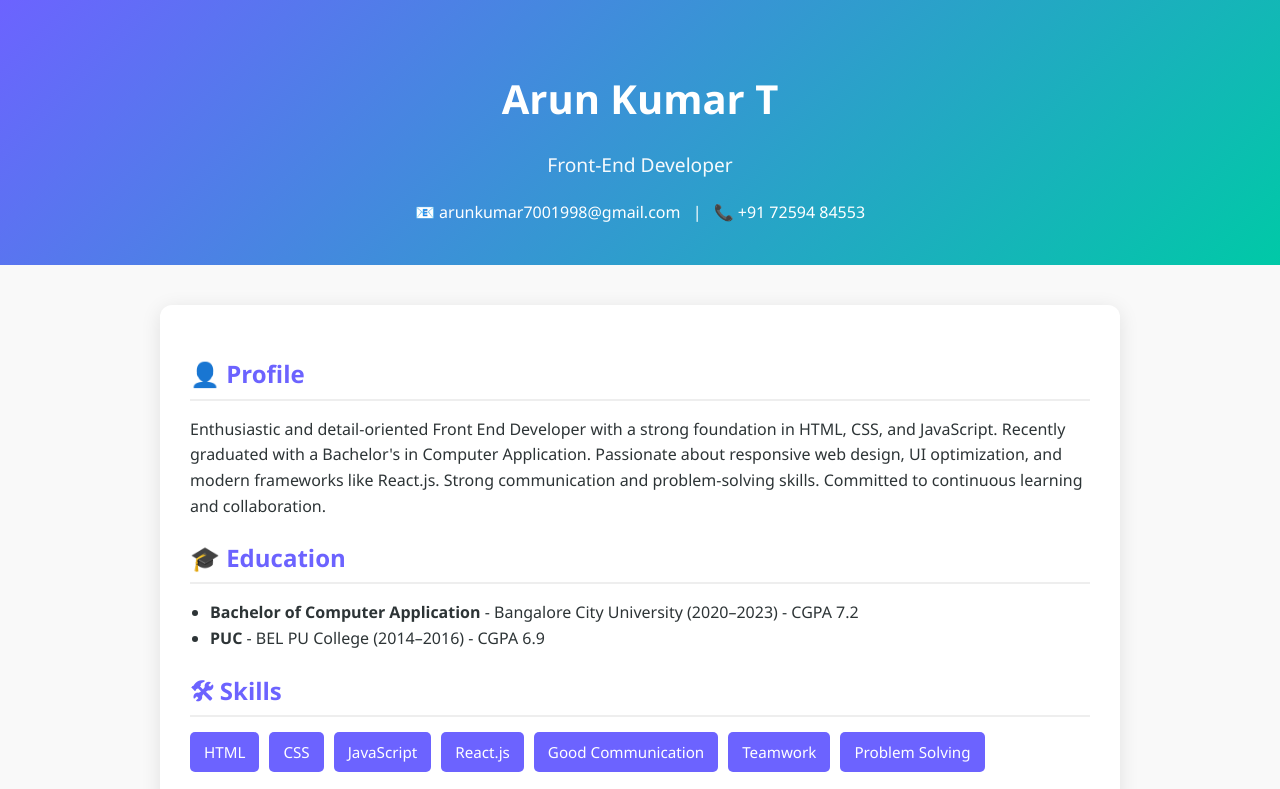
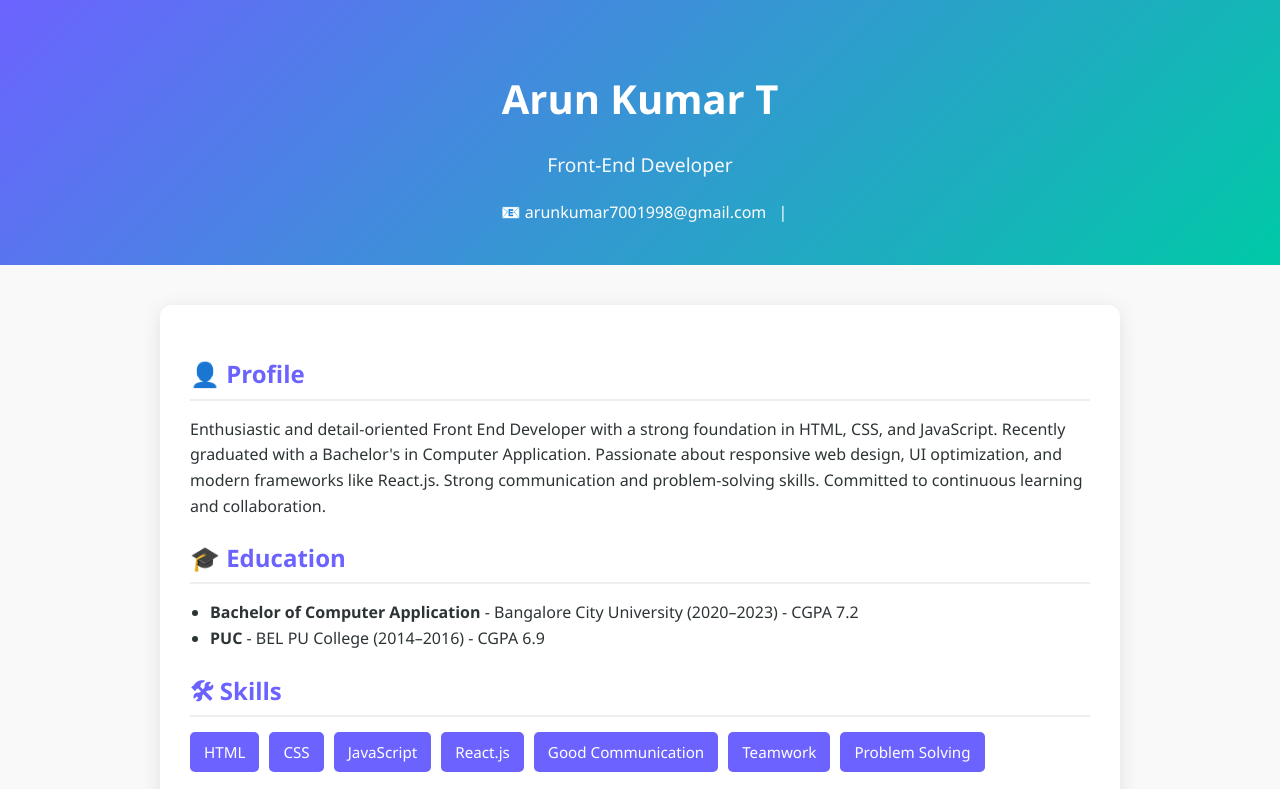
Before and after one commit to ArunKumar-1001/Portfolio, a plain HTML site: page portfolio.html in a window 1280 px wide. Shown: the top 789 px of the page. Drawn offline with Linux system fonts and the light colour scheme.

Commit message:
Update portfolio.html

```diff
--- a/portfolio.html
+++ b/portfolio.html
@@ -15,7 +15,7 @@
           >📧 arunkumar7001998@gmail.com</a
         >
         |
-        <a href="tel:+917259484553">📞 +91 72594 84553</a>
+        <!-- <a href="tel:+917259484553">📞 +91 72594 84553</a> -->
       </div>
     </header>
 
```
